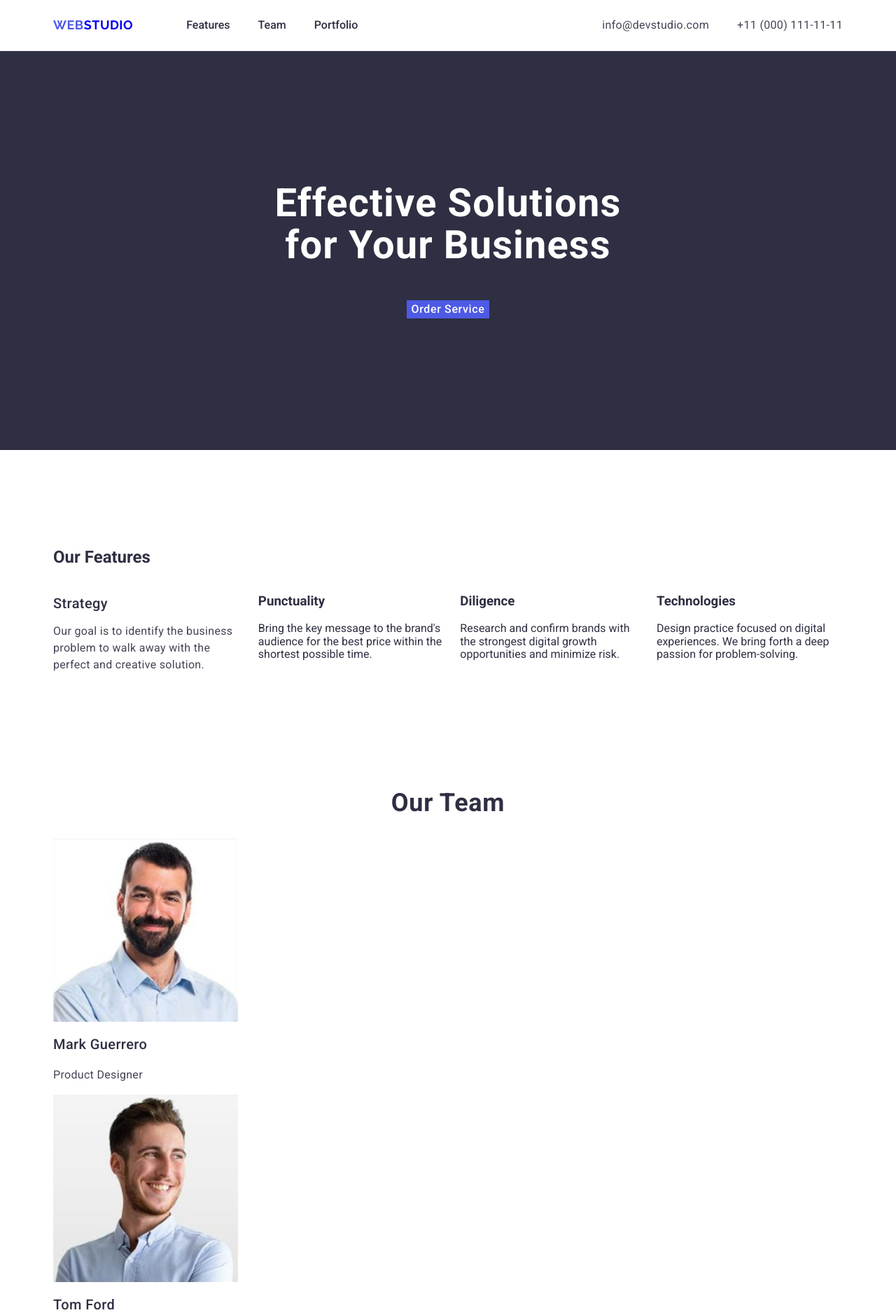
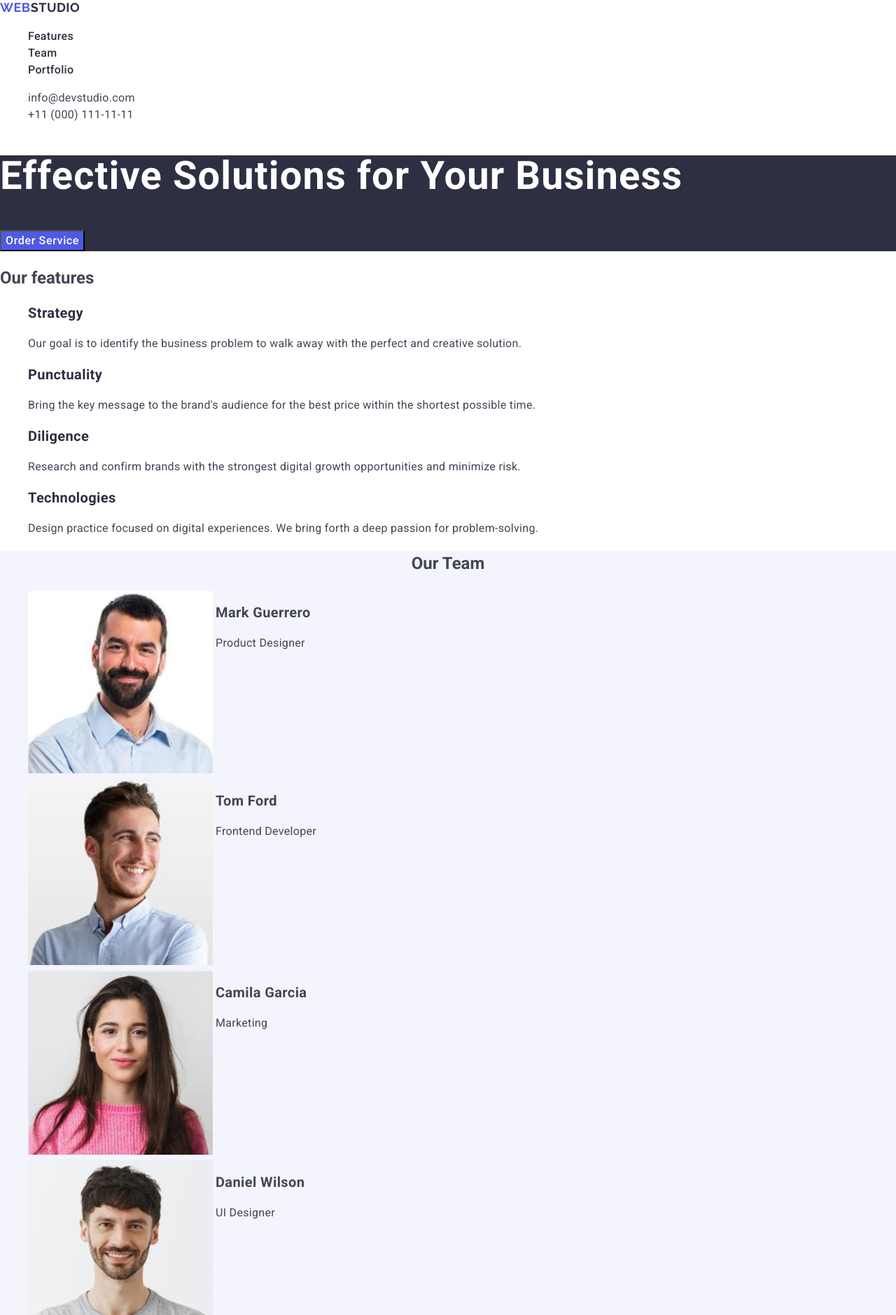
Before and after one commit to benovics/goit-markup-hw-02, a plain HTML site: page index.html in a window 1280 px wide. Shown: the top 1879 px of the page at 70% size. Drawn offline with nearby package versions, Linux system fonts and the light colour scheme.

Commit message:
fix team section layout

```diff
--- a/css/common.css
+++ b/css/common.css
@@ -1,53 +1,18 @@
 body {
-  margin: 0;
   font-family: 'Roboto', sans-serif;
-  color: #2e2f42;
-  background-color: #fff;
+  color: #434455;
+  font-size: 16px;
+  line-height: 1.5;
 }
 
- ul {
+ul {
   list-style: none;
-  margin: 0 auto;
-  padding: 0;
- }
-
- .hero {
-  padding: 188px 0;
- }
-
- .hero-title {
-  max-width: 496px;
-  margin: 0 auto 48px;
- }
-
- .hero_btn {
-  padding: 16px 32px;
- }
-
- .container {
-  width: 1158px;
-  margin: 0 auto;
-  padding: 0 15px;
 }
 
-.logo-blue {
-  color: #4d5ae5;
+a {
+  text-decoration: none;
 }
 
-.logo-white {
-  margin-right: 76px;
-  text-decoration: none;
-  font-family: "Raleway", sans-serif;
-  font-weight: 700;
-  font-size: 18px;
-  color: #f4f4fd;
+address {
+  font-style: normal;
 }
-
-.logo {
-  font-family: "Raleway", sans-serif;
-  font-weight: 700;
-  font-size: 18px;
-  line-height: 1.17;
-  letter-spacing: 0.03em;
-  text-decoration: none;
-}
--- a/css/features.css
+++ b/css/features.css
@@ -1,39 +1,10 @@
-.features-list {
-  display: flex;
-  gap: 24px;
-}
- .features {
-  padding: 120px 0;
- }
-
- .features-item {
-  width: calc((100% - 72px) / 4);
-}
-
-.features-title {
-  font-weight: 500;
-  font-size: 20px;
-  margin-bottom: 8px;
-  color: #2e2f42;
-}
-
-.features-text {
-  font-size: 16px;
-  line-height: 1.5;
-  color: #434455;
-}
-
-.features-title {
-  font-weight: 500;
+#features h3 {
   font-size: 20px;
   line-height: 1.2;
   letter-spacing: 0.02em;
   color: #2e2f42;
 }
 
-.features-text {
-  font-size: 16px;
-  line-height: 1.5;
+#features p {
   letter-spacing: 0.02em;
-  color: #434455;
 }
--- a/css/header.css
+++ b/css/header.css
@@ -1,58 +1,41 @@
-.header {
-  border-bottom: 1px solid #e7e9fc;
+/* LOGO */
+.logo {
+  font-family: 'Raleway', sans-serif;
+  font-weight: 700;
+  font-size: 18px;
+  line-height: 1.17;
+  letter-spacing: 0.03em;
+  text-transform: uppercase;
+  color: #4d5ae5;
 }
 
-.header-container {
-  display: flex;
-  align-items: center;
+.logo span {
+  color: #2e2f42;
 }
 
-.nav {
-  display: flex;
-  align-items: center;
-  gap: 76px;
+/* NAV */
+.nav-link {
+  font-weight: 500;
+  color: #2e2f42;
+  letter-spacing: 0.02em;
 }
 
-.nav-list {
-  display: flex;
-  gap: 40px;
-  list-style: none;
-  margin: 0;
-  padding: 0;
+.nav-link:hover,
+.nav-link:focus {
+  color: #404bbf;
 }
 
-.nav-link {
-  text-decoration: none;
-  color: #2e2f42;
-  font-weight: 500;
-  font-size: 16px;
-  line-height: 1.5;
-  padding: 24px 0;
-  display: block;
-}
-
+/* CONTACTS */
 .contacts {
-  margin-left: auto;
   font-style: normal;
 }
 
-.contacts-list {
-  display: flex;
-  gap: 40px;
-  list-style: none;
-  margin: 0;
-  padding: 0;
-}
-
-.contacts-link {
-  text-decoration: none;
+.contact-link {
   color: #434455;
-  font-size: 16px;
-  line-height: 1.5;
   letter-spacing: 0.02em;
 }
 
-.contacts-link:hover,
-.contacts-link:focus {
+.contact-link:hover,
+.contact-link:focus {
   color: #404bbf;
 }
--- a/css/hero.css
+++ b/css/hero.css
@@ -1,9 +1,76 @@
-.hero {
-  background-color: #2e2f42;
-  text-align: center;
+.logo {
+  font-family: 'Raleway', sans-serif;
+  font-weight: 700;
+  letter-spacing: 0.03em;
+  color: #4d5ae5;
 }
 
-.hero-title {
+.logo span {
+  color: #2e2f42;
+}
+
+.nav-link {
+  color: #2e2f42;
+  letter-spacing: 0.02em;
+}
+
+.nav-link:hover,
+.nav-link:focus {
+  color: #404bbf;
+}
+
+.contact-link {
+  color: #434455;
+  letter-spacing: 0.02em;
+}
+
+.contact-link:hover,
+.contact-link:focus {
+  color: #404bbf;
+}
+
+#hero {
+  background-color: #2e2f42;
+}
+
+/* LOGO */
+.logo {
+  font-family: 'Raleway', sans-serif;
+  font-weight: 700;
+  font-size: 18px;
+  line-height: 1.17;
+  letter-spacing: 0.03em;
+  text-transform: uppercase;
+  color: #4d5ae5;
+}
+
+.logo span {
+  color: #2e2f42;
+}
+
+/* NAV */
+.nav-link {
+  font-weight: 500;
+  color: #2e2f42;
+  letter-spacing: 0.02em;
+}
+
+.nav-link:hover,
+.nav-link:focus {
+  color: #404bbf;
+}
+
+/* CONTACTS */
+.contacts {
+  font-style: normal;
+}
+
+.contact-link {
+  color: #434455;
+  letter-spacing: 0.02em;
+}
+
+#hero h1 {
   color: #ffffff;
   font-size: 56px;
   font-weight: 700;
@@ -11,19 +78,19 @@
   letter-spacing: 0.02em;
 }
 
-.hero-btn {
-  background-color: #4d5ae5;
-  color: #ffffff;
-  font-family: "Roboto", sans-serif;
+#hero button {
+  font-family: inherit;
   font-size: 16px;
   font-weight: 500;
+  line-height: 1.5; /* ВАЖНО — у тебя за это сняли */
   letter-spacing: 0.04em;
-  border: none;
-cursor: pointer;
-line-height: 1.5;
+
+  color: #ffffff;
+  background-color: #4d5ae5;
+  cursor: pointer;
 }
 
-.hero-btn:hover,
-.hero-btn:focus {
+#hero button:hover,
+#hero button:focus {
   background-color: #404bbf;
 }
--- a/css/portfolio.css
+++ b/css/portfolio.css
@@ -1,26 +1,21 @@
-.portfolio {
-  padding: 120px 0;
+#team {
+  background-color: #f4f4fd;
 }
 
-.portfolio-title {
-  font-size: 36px;
-  font-weight: 700;
-  line-height: 1.11;
-  letter-spacing: 0.02em;
+#team h2 {
   text-align: center;
 }
 
-.portfolio-name {
-  font-weight: 500;
+#team h3 {
   font-size: 20px;
   line-height: 1.2;
   letter-spacing: 0.02em;
-  color: #2e2f42;
 }
 
-.portfolio-text {
-  font-size: 16px;
-  line-height: 1.5;
+#team p {
   letter-spacing: 0.02em;
-  color: #434455;
 }
+
+.portfolio {
+  text-align: center;
+}
--- a/css/team.css
+++ b/css/team.css
@@ -1,32 +1,31 @@
-
-
-img {
-  display: block;
-  height: auto;
+#team {
+  background-color: #f4f4fd;
 }
 
-
-
-
-.team-title {
-  font-size: 36px;
-  font-weight: 700;
-  line-height: 1.11;
-  letter-spacing: 0.02em;
+#team h2 {
   text-align: center;
 }
 
-.team-name {
-  font-weight: 500;
+#team h3 {
   font-size: 20px;
   line-height: 1.2;
   letter-spacing: 0.02em;
-  color: #2e2f42;
 }
 
-.team-position {
-  font-size: 16px;
-  line-height: 1.5;
+#team p {
   letter-spacing: 0.02em;
-  color: #434455;
 }
+
+.team-item {
+  list-style: none;
+}
+
+.team-img {
+  display: inline-block;
+  vertical-align: top;
+}
+
+.team-text {
+  display: inline-block;
+  vertical-align: top;
+}
--- a/index.html
+++ b/index.html
@@ -3,183 +3,141 @@
 <head>
   <meta charset="UTF-8">
   <title>WebStudio</title>
+
+  <!-- NORMALIZE -->
   <link rel="stylesheet" href="https://cdnjs.cloudflare.com/ajax/libs/modern-normalize/2.0.0/modern-normalize.min.css">
-  <link rel="preconnect" href="https://fonts.googleapis.com">
-<link rel="preconnect" href="https://fonts.gstatic.com" crossorigin ="anonymous">
+
+  <!-- FONTS -->
   <link href="https://fonts.googleapis.com/css2?family=Raleway:wght@700&family=Roboto:wght@400;500;700&display=swap" rel="stylesheet">
 
+  <!-- MAIN CSS -->
   <link rel="stylesheet" href="./css/main.css">
 </head>
 
 <body>
 
-<header class="header" id="header">
-  <div class="container header-container"><nav class="nav">
-   <a href="./index.html" class="logo">
-  <span class="logo-blue">WEB</span>STUDIO</a>
-      <ul class="nav-list">
-        <li><a href="#features" class="nav-link">Features</a></li>
-<li><a href="#team" class="nav-link">Team</a></li>
-<li><a href="#portfolio" class="nav-link">Portfolio</a></li>
+<header id="header">
+  <a href="#" class="logo">Web<span>Studio</span></a>
+
+  <nav>
+    <ul>
+      <li><a class="nav-link" href="#features">Features</a></li>
+      <li><a class="nav-link" href="#team">Team</a></li>
+      <li><a class="nav-link" href="#portfolio">Portfolio</a></li>
     </ul>
   </nav>
+
   <address class="contacts">
-  <ul class="contacts-list">
+    <ul>
+      <li><a class="contact-link" href="mailto:info@devstudio.com">info@devstudio.com</a></li>
+      <li><a class="contact-link" href="tel:+110001111111">+11 (000) 111-11-11</a></li>
+    </ul>
+  </address>
+</header>
+
+<main>
+
+<section id="hero">
+  <h1>Effective Solutions for Your Business</h1>
+  <button type="button">Order Service</button>
+</section>
+
+<section id="features">
+  <h2>Our features</h2>
+  <ul>
     <li>
-      <a href="mailto:info@devstudio.com" class="contacts-link">info@devstudio.com</a>
+      <h3>Strategy</h3>
+      <p>Our goal is to identify the business problem to walk away with the perfect and creative solution.</p>
     </li>
     <li>
-      <a href="tel:+110001111111" class="contacts-link">
-        +11 (000) 111-11-11
-      </a>
+      <h3>Punctuality</h3>
+      <p>Bring the key message to the brand's audience for the best price within the shortest possible time.</p>
+    </li>
+    <li>
+      <h3>Diligence</h3>
+      <p>Research and confirm brands with the strongest digital growth opportunities and minimize risk.</p>
+    </li>
+    <li>
+      <h3>Technologies</h3>
+      <p>Design practice focused on digital experiences. We bring forth a deep passion for problem-solving.</p>
     </li>
   </ul>
-</address>
-  </div>
-</header>
-<main>
-<section class="hero" id="hero">
-  <div class="container">
-  <h1 class="hero-title">Effective Solutions for Your Business</h1>
-  <button type="button" class="hero-btn">Order Service</button>
-  </div>
-</section>
-<section class="features" id="features">
-  <div class="container">
-    <h2>Our Features</h2>
-    <ul class="features-list">
-      <li><h3 class="features-title">Strategy</h3><p class="features-text">Our goal is to identify the business
-problem to walk away with the perfect and creative solution. </p></li>
-      <li><h3>Punctuality</h3><p>Bring the key message to the brand's audience for the best price within the shortest possible time.</p></li>
-      <li><h3>Diligence</h3><p>Research and confirm brands with the strongest digital growth opportunities and minimize risk.</p></li>
-      <li><h3>Technologies</h3><p>Design practice focused on digital experiences. We bring forth a deep passion for problem-solving.</p></li>
-    </ul>
-  </div>
 </section>
 
-<section class="team" id="team">
-  <div class="container">
-    <h2 class="team-title">Our Team</h2>
-
-    <ul class="team-list">
+<section id="team">
+  <h2>Our Team</h2>
+  <ul>
     <li class="team-item">
-        <img src="./images/team-1.jpg" alt="Mark Guerrero" width="264">
+      <img src="./images/team-1.jpg" width="264" alt="Mark Guerrero">
       <div class="team-text">
-          <h3 class="team-name">Mark Guerrero</h3>
-          <p class="team-position">Product Designer</p>
+      <h3>Mark Guerrero</h3>
+      <p>Product Designer</p>
+    </li>
+    <li class="team-item">
+      <img src="./images/team-2.jpg" width="264" alt="Tom Ford">
+      <div class="team-text">
+      <h3>Tom Ford</h3>
+      <p>Frontend Developer</p>
       </div>
     </li>
-
     <li class="team-item">
-        <img src="./images/team-2.jpg" alt="Tom Ford" width="264">
+      <img src="./images/team-3.jpg" width="264" alt="Camila Garcia">
       <div class="team-text">
-          <h3 class="team-name">Tom Ford</h3>
-          <p class="position">Frontend Developer</p>
+      <h3>Camila Garcia</h3>
+      <p>Marketing</p>
       </div>
     </li>
-
     <li class="team-item">
-        <img src="./images/team-3.jpg" alt="Camila Garcia" width="264">
+      <img src="./images/team-4.jpg" width="264" alt="Daniel Wilson">
       <div class="team-text">
-          <h3 class="team-name">Camila Garcia</h3>
-          <p class="team-position">Marketing</p>
-        </div>
-      </li>
-
-      <li class="team-item">
-        <img src="./images/team-4.jpg" alt="Daniel Wilson" width="264">
-        <div class="team-text">
-          <h3 class="team-name">Daniel Wilson</h3>
-          <p class="team-position">UI Designer</p>
+      <h3>Daniel Wilson</h3>
+      <p>UI Designer</p>
       </div>
     </li>
   </ul>
-  </div>
 </section>
 
-<section class="portfolio" id="portfolio">
-  <div class="container">
-    <h2 class="portfolio-title">Our Portfolio</h2>
+<section id="portfolio">
+  <h2 class="portfolio">Our Portfolio</h2>
+  <ul>
+    <li>
+      <img src="./images/portfolio-1.jpg" width="360" alt="Banking App">
+      <h3>Banking App</h3>
+      <p>App</p>
+    </li>
+    <li>
+      <img src="./images/portfolio-2.jpg" width="360" alt="Cashless Payment">
+      <h3>Cashless Payment</h3>
+      <p>Marketing</p>
+    </li>
+    <li>
+      <img src="./images/portfolio-3.jpg" width="360" alt="Meditation App">
+      <h3>Meditation App</h3>
+      <p>App</p>
+    </li>
+    <li>
+      <img src="./images/portfolio-4.jpg" width="360" alt="Taxi Service">
+      <h3>Taxi Service</h3>
+      <p>Marketing</p>
+    </li>
+    <li>
+      <img src="./images/portfolio-5.jpg" width="360" alt="Screen Illustrations">
+      <h3>Screen Illustrations</h3>
+      <p>Design</p>
+    </li>
+    <li>
+      <img src="./images/portfolio-6.jpg" width="360" alt="Online Courses">
+      <h3>Online Courses</h3>
+      <p>Marketing</p>
+    </li>
+  </ul>
+</section>
 
-    <ul class="portfolio-list">
-
-      <li class="portfolio-item">
-        <div class="portfolio-img-wrapper">
-          <img src="./images/portfolio-1.jpg" alt="banking app" width="360">
-          <p class="portfolio-overlay">App design</p>
-        </div>
-        <div class="portfolio-content">
-          <h3 class="portfolio-name">Banking App</h3>
-          <p class="portfolio-text">App</p>
-        </div>
-      </li>
-
-      <li class="portfolio-item">
-        <div class="portfolio-img-wrapper">
-          <img src="./images/portfolio-2.jpg" alt="cashless payment" width="360">
-          <p class="portfolio-text">Payment system</p>
-        </div>
-        <div class="portfolio-content">
-          <h3 class="portfolio-name">Cashless Payment</h3>
-          <p class="portfolio-text">Marketing</p>
-        </div>
-      </li>
-
-      <li class="portfolio-item">
-        <div class="portfolio-img-wrapper">
-          <img src="./images/portfolio-3.jpg" alt="meditation app" width="360">
-          <p class="portfolio-text">Meditation app</p>
-        </div>
-        <div class="portfolio-content">
-          <h3 class="portfolio-name">Meditation App</h3>
-          <p class="portfolio-text">App</p>
-        </div>
-      </li>
-
-      <li class="portfolio-item">
-        <div class="portfolio-img-wrapper">
-          <img src="./images/portfolio-4.jpg" alt="taxi service" width="360">
-          <p class="portfolio-text">Taxi service</p>
-        </div>
-        <div class="portfolio-content">
-          <h3 class="portfolio-name">Taxi Service</h3>
-          <p class="portfolio-text">Marketing</p>
-        </div>
-      </li>
-
-      <li class="portfolio-item">
-        <div class="portfolio-img-wrapper">
-          <img src="./images/portfolio-5.jpg" alt="screen illustrations" width="360">
-          <p class="portfolio-text">Design</p>
-        </div>
-        <div class="portfolio-content">
-          <h3 class="portfolio-name">Screen Illustrations</h3>
-          <p class="portfolio-text">Design</p>
-        </div>
-      </li>
-      <li class="portfolio-item">
-        <div class="portfolio-img-wrapper">
-          <img src="./images/portfolio-6.jpg" alt="online courses" width="360">
-          <p class="portfolio-text">Courses</p>
-        </div>
-        <div class="portfolio-content">
-          <h3 class="portfolio-name">Online Courses</h3>
-          <p class="portfolio-text">Marketing</p>
-        </div>
-      </li>
-
-    </ul>
-  </div>
-</section>
 </main>
 
-<footer class="footer" id="footer">
-  <div class="container">
-    <a href="./index.html" class="logo">
-  <span class="logo-blue">WEB</span><span class="logo-white">STUDIO</span>
-</a>
-    <p>Increase the flow of customers and  sales for your business with digital marketing & growth solutions.</p>
-  </div>
+<footer id="footer">
+  <a href="#" class="logo">Web<span>Studio</span></a>
+  <p>Increase the flow of customers and sales for your business with digital marketing & growth solutions.</p>
 </footer>
 
 </body>
```
Also changed, not shown: css/footer.css (+5 -7 lines), css/main.css (line endings or trailing spaces). Lines whose indentation alone changed are shown as unchanged.
